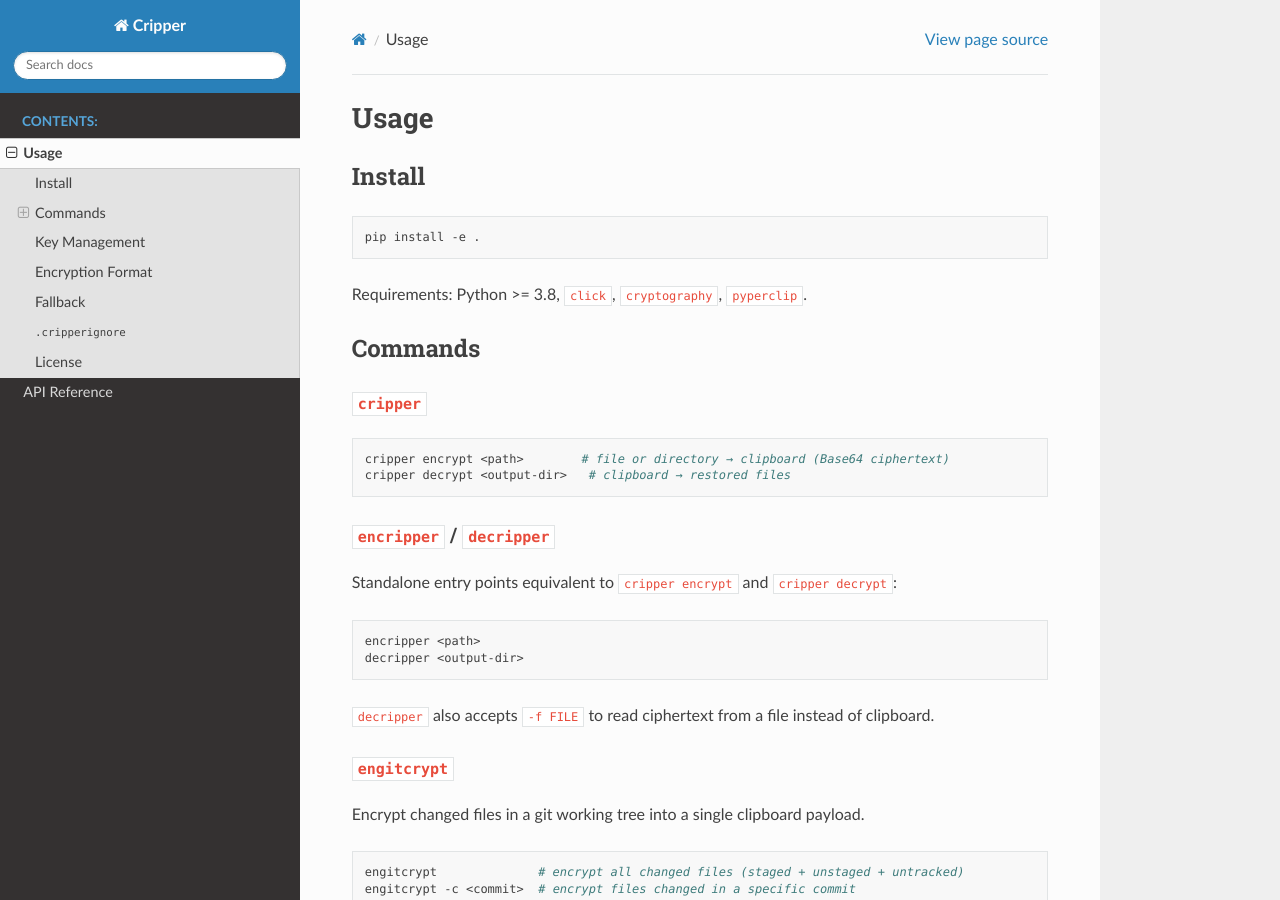
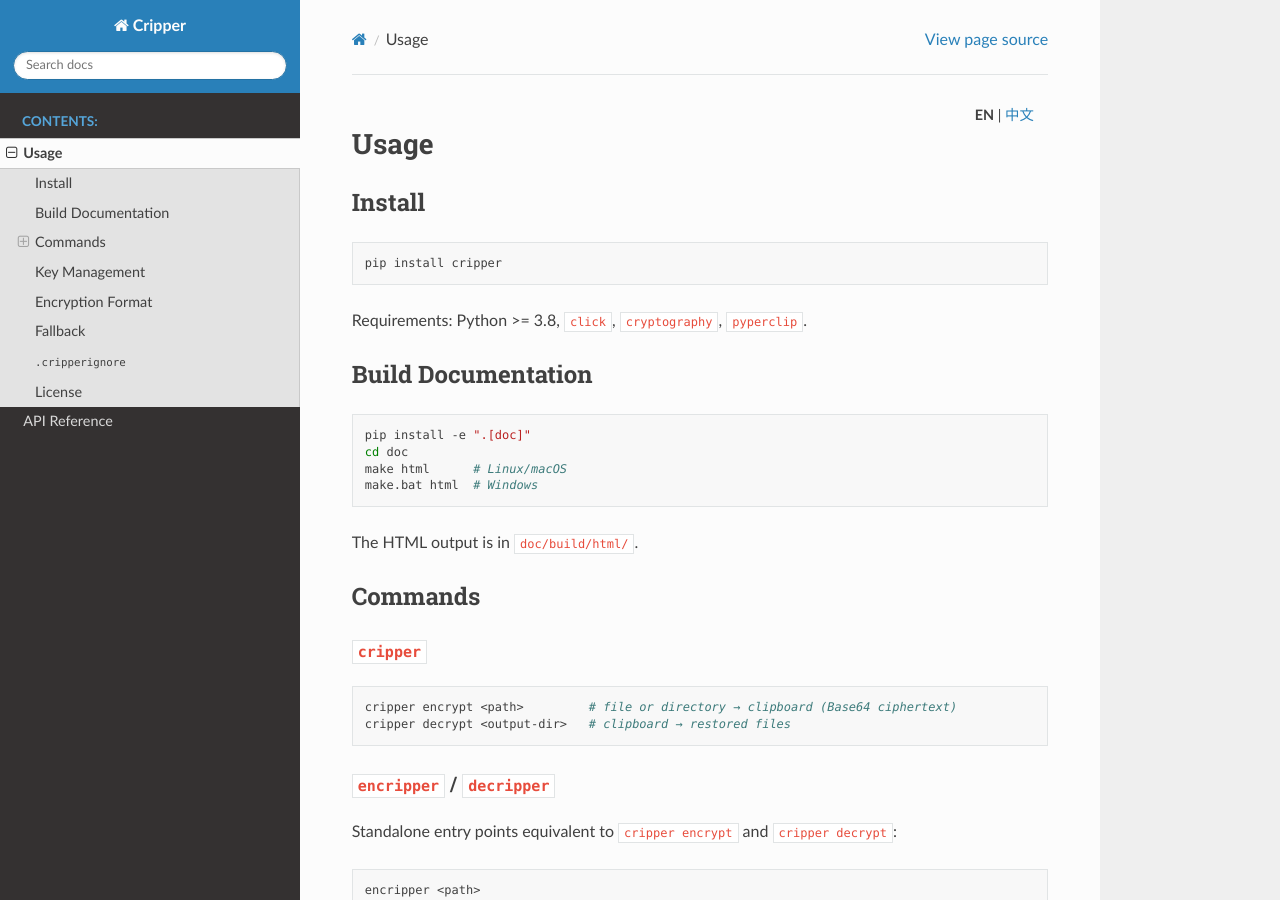
Before and after one commit to mu-duo/Cripper, a Sphinx documentation site: the page built from doc/source/usage.rst, in a window 1280 px wide and 900 px high. Built offline with Sphinx 7.4.7 and the Read the Docs theme 3.1.0, drawn with Linux system fonts in a browser that asks for light colours.

Commit message:
feat: Update documentation and add Chinese language support

```diff
--- /dev/null
+++ b/doc/source/_templates/layout.html
@@ -0,0 +1,12 @@
+{%- extends "!layout.html" -%}
+
+{%- block document -%}
+<div class="lang-switcher" style="text-align: right; padding: 0.3em 1em 0 0; font-size: 0.9em;">
+  {%- if pagename.endswith('_zh') -%}
+    <a href="{{ pagename[:-3] }}.html">EN</a> | <strong>&#20013;&#25991;</strong>
+  {%- else -%}
+    <strong>EN</strong> | <a href="{{ pagename }}_zh.html">&#20013;&#25991;</a>
+  {%- endif -%}
+</div>
+{{ super() }}
+{%- endblock -%}
--- a/doc/source/index.rst
+++ b/doc/source/index.rst
@@ -1,7 +1,7 @@
 Cripper documentation
 =====================
 
-Clipboard-based file & directory encryption tool. Encrypt/decrypt files and directories via the system clipboard with AES-128-CBC (Fernet).
+Clipboard-based file & directory encryption tool — encrypt/decrypt via system clipboard with AES-128-CBC (Fernet).
 
 .. toctree::
    :maxdepth: 2
--- a/doc/source/usage.rst
+++ b/doc/source/usage.rst
@@ -6,9 +6,21 @@ Install
 
 .. code-block:: bash
 
-   pip install -e .
+   pip install cripper
 
 Requirements: Python >= 3.8, ``click``, ``cryptography``, ``pyperclip``.
+
+Build Documentation
+-------------------
+
+.. code-block:: bash
+
+   pip install -e ".[doc]"
+   cd doc
+   make html      # Linux/macOS
+   make.bat html  # Windows
+
+The HTML output is in ``doc/build/html/``.
 
 Commands
 --------
@@ -18,7 +30,7 @@ Commands
 
 .. code-block:: bash
 
-   cripper encrypt <path>        # file or directory → clipboard (Base64 ciphertext)
+   cripper encrypt <path>         # file or directory → clipboard (Base64 ciphertext)
    cripper decrypt <output-dir>   # clipboard → restored files
 
 ``encripper`` / ``decripper``
```
Also changed, not shown: doc/source/api_zh.rst (added, +24 -0 lines), doc/source/index_zh.rst (added, +13 -0 lines), doc/source/usage_zh.rst (added, +112 -0 lines).
